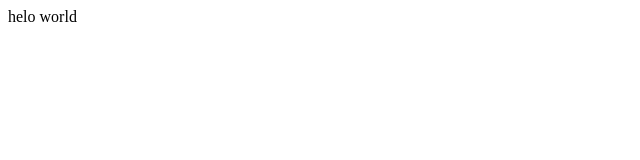
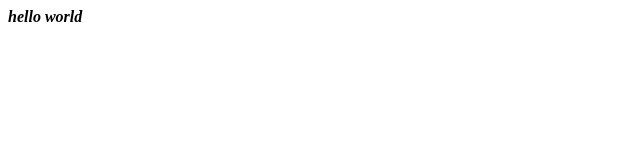
Before and after one commit to rahulmmohan/rahulmmohan.github.io, a plain HTML site: page index.html in a window 1280 px wide. Shown: the full height of the page, 0-640 px from the left. Drawn offline with Linux system fonts and the light colour scheme.

Commit message:
Update index.html

```diff
--- a/index.html
+++ b/index.html
@@ -1,3 +1,3 @@
 <html>
-helo world
+  <b><i>hello world</i></b>
 </html>
```
